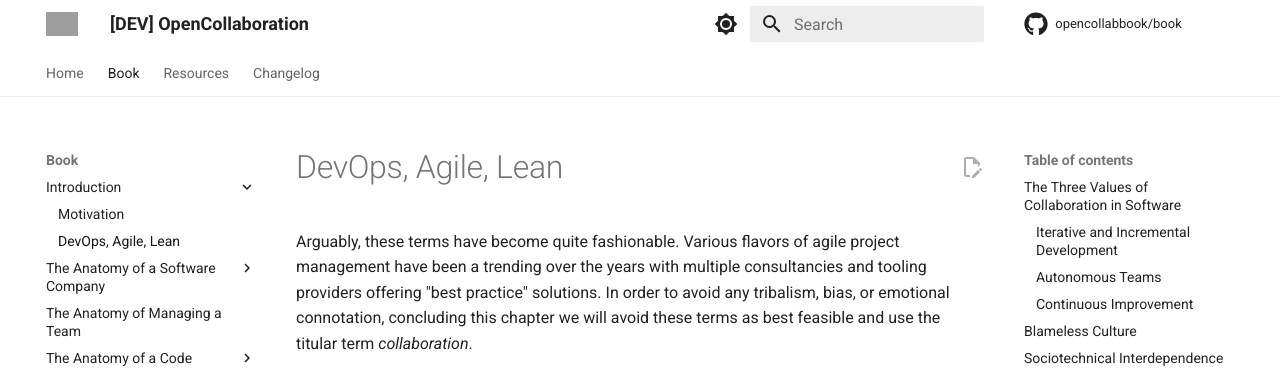
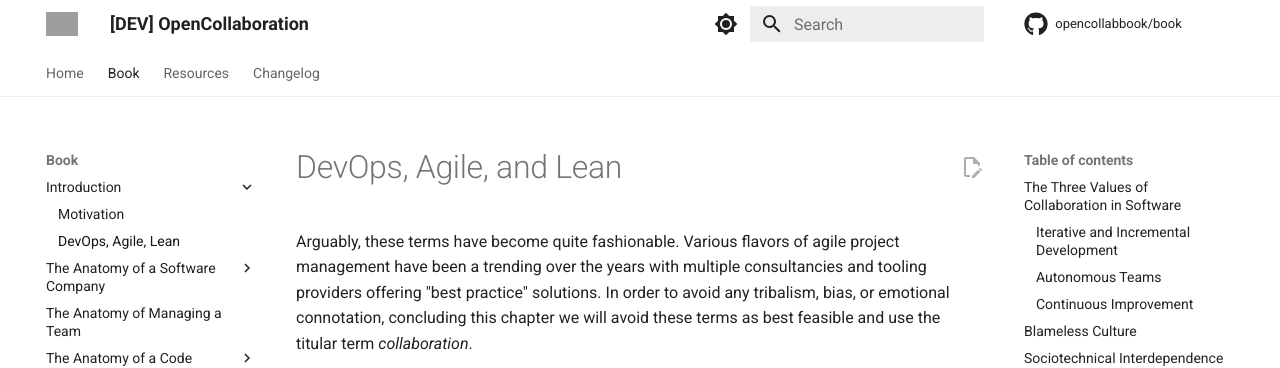
Before and after one commit to engineering-collaboration/book, an MkDocs documentation site: the page built from docs/book/introduction/devops-agile-lean.md, in a window 1280 px wide and 900 px high. Shown: the top 368 px of the window. Built offline with MkDocs 1.6.1 and Material for MkDocs 9.7.7, drawn with Linux system fonts in a browser that asks for light colours; comment, search, counter and statistics services are not loaded; part of the change alters nothing that is shown; grey boxes are pictures that could not be loaded.

Commit message:
Update meta data and title

```diff
--- a/docs/book/introduction/devops-agile-lean.md
+++ b/docs/book/introduction/devops-agile-lean.md
@@ -1,9 +1,9 @@
 ---
-title: DevOps, Agile, Lean
-description: We prioritize delivering working software as swiftly as possible, and then continuously improving it through a series of iterative cycles. Using this approach, we create organic feedback loops between development and customers.
+title: DevOps, Agile, and Lean
+description: Various flavors of agile project management have been trending over the years, yet all build upon iterative and incremental development, autonomous teams, and continuous improvement.
 ---
 
-# DevOps, Agile, Lean
+# DevOps, Agile, and Lean
 
 Arguably, these terms have become quite fashionable. Various flavors of agile project management have been a trending over the years with multiple consultancies and tooling providers offering "best practice" solutions. In order to avoid any tribalism, bias, or emotional connotation, concluding this chapter we will avoid these terms as best feasible and use the titular term *collaboration*.
 
```
